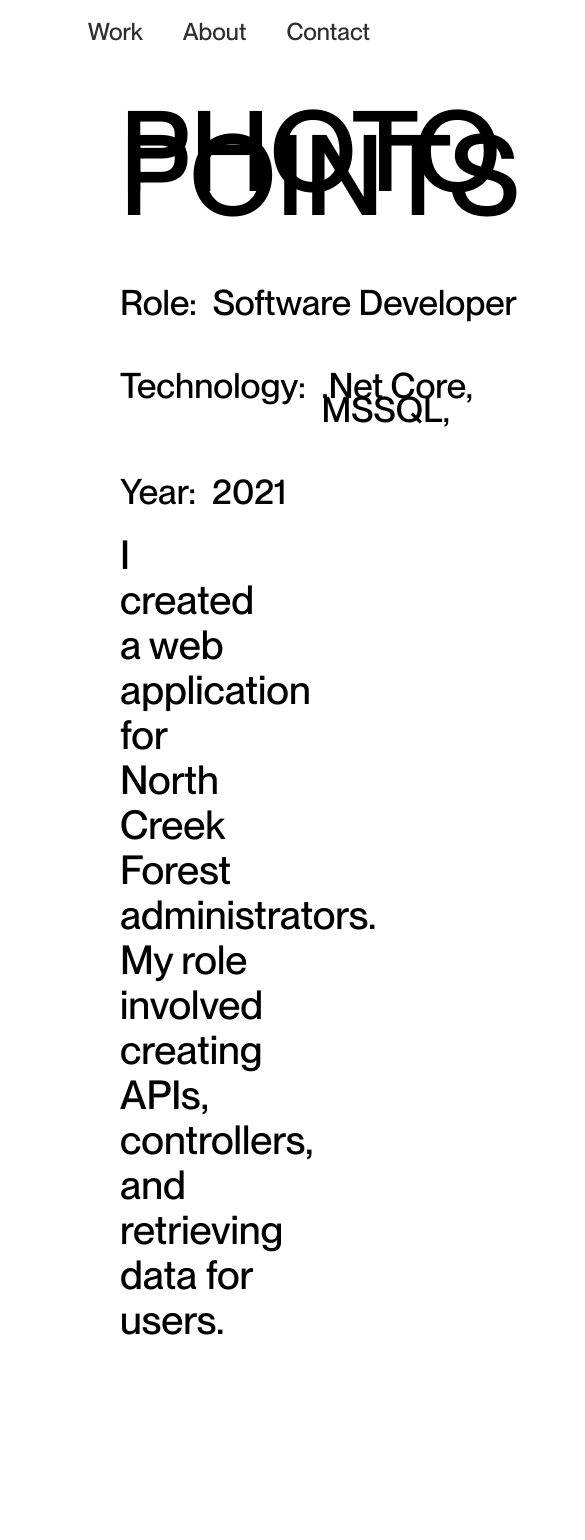
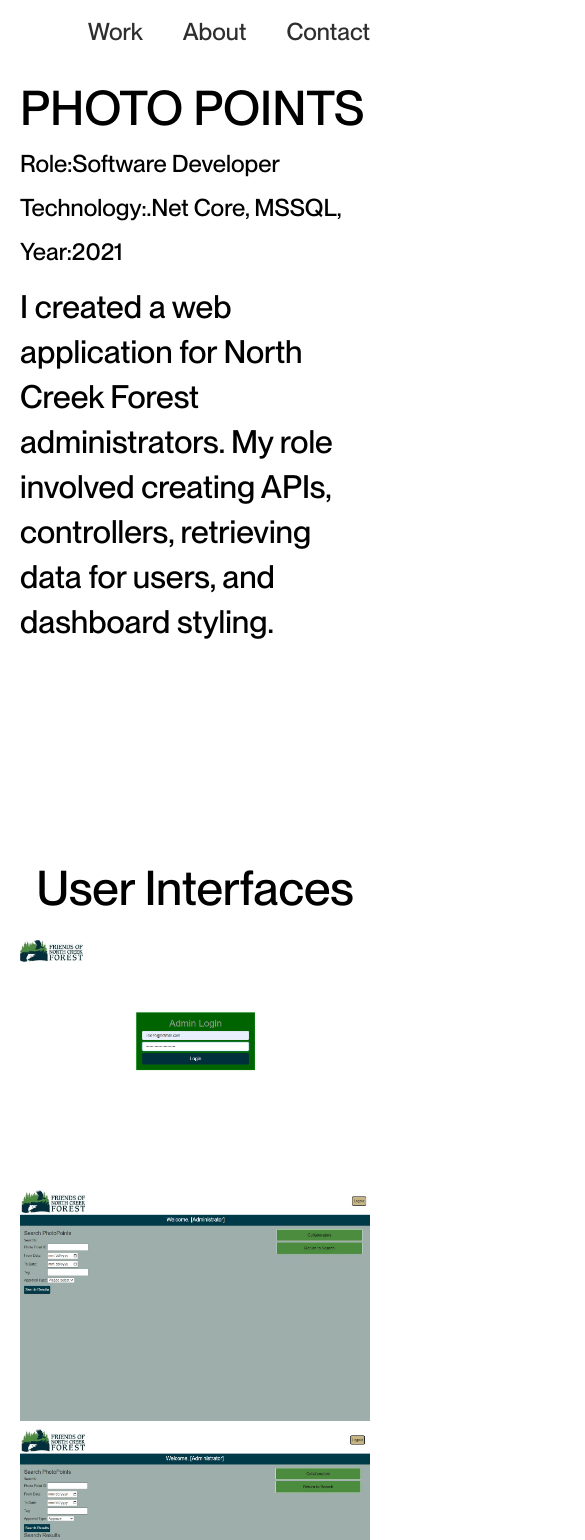
Before and after one commit to taerichard/port2, a React (Create React App) app: page /northcreek in a window 390 px wide. Shown: the top 1540 px of the page, 585 px wide, since content can reach past the window. Built offline with nearby package versions, Linux system fonts and the light colour scheme.

Commit message:
created responsive designs for project2 images, title, and body. Working on responsive designs for header

```diff
--- a/src/pages/NorthCreek.js
+++ b/src/pages/NorthCreek.js
@@ -48,7 +48,8 @@ const northCreek = () => {
       </div>
       <p className="nc-bio">
         I created a web application for North Creek Forest administrators. My
-        role involved creating APIs, controllers, and retrieving data for users.
+        role involved creating APIs, controllers, retrieving data for users, and
+        dashboard styling.
       </p>
       {/* <div className="nc-link-container">
         <a className="nc-link">Click here to view project</a>
@@ -57,7 +58,11 @@ const northCreek = () => {
         <h2 className="nc-title nc-title2">User Interfaces</h2>
         <div className="nc-images">
           {projectImages.map((image) => {
-            return <img src={image.imgSrc} />;
+            return (
+              <div className="nc-image">
+                <img src={image.imgSrc} />
+              </div>
+            );
           })}
         </div>
       </div>
--- a/src/pages/styles/konbiniStyles.css
+++ b/src/pages/styles/konbiniStyles.css
@@ -63,6 +63,7 @@
 }
 
 .konbini-title2 {
+  text-align: center;
   text-transform: none;
   min-width: 883px;
 }
@@ -71,13 +72,15 @@
   width: 70%;
   height: 80%;
   margin-bottom: 25rem;
+  margin-left: auto;
+  margin-right: auto;
 }
 
 .konbini-image img {
   height: 100%;
   width: 100%;
 }
-@media only screen and (max-width: 768px) {
+@media only screen and (max-width: 978px) {
   .konbini-container {
     margin: 0 20px 0 20px;
     /* display: flex;
@@ -85,9 +88,25 @@
   }
 
   .konbini-title {
-    font-size: 5rem;
+    font-size: 3rem;
     /* font-weight: 500;
     text-transform: uppercase; */
+  }
+
+  .konbini-title2 {
+    font-size: 3rem;
+    text-align: center;
+    text-transform: none;
+    min-width: 883px;
+    text-align: left;
+  }
+
+  .konbini-image {
+    width: 70%;
+    height: 80%;
+    margin-bottom: 25rem;
+    margin-left: 0;
+    margin-right: 0;
   }
 
   .konbini-info {
@@ -100,8 +119,14 @@
     margin: 0;
     margin-bottom: 20px;
     /* padding: 20px; */
+    font-size: 1.5rem;
   }
 
-  .konbini-prototype h2 {
+  .konbini-bio {
+    font-size: 2rem;
+  }
+
+  .konbini-link {
+    font-size: 2rem;
   }
 }
--- a/src/pages/styles/northCreekStyles.css
+++ b/src/pages/styles/northCreekStyles.css
@@ -13,7 +13,7 @@
 .nc-info {
   display: flex;
   justify-content: space-between;
-  min-width: 1119px;
+  /* min-width: 1119px; */
 }
 
 .margin-right {
@@ -21,7 +21,7 @@
 }
 
 .nc-info h2 {
-  font-size: 2.2rem;
+  font-size: 1.7rem;
   font-weight: 500;
 }
 .nc-role,
@@ -32,7 +32,7 @@
 }
 
 .nc-bio {
-  font-size: 2.5rem;
+  font-size: 2.2rem;
   line-height: 45px;
 }
 .nc-link-container {
@@ -62,26 +62,72 @@
 }
 
 .nc-title2 {
+  text-align: center;
   text-transform: none;
-  min-width: 883px;
+  /* min-width: 883px; */
+}
+.nc-images {
+  display: flex;
+  flex-wrap: wrap;
+  column-gap: 20px;
+  justify-content: center;
 }
 
-/* .nc-image {
-  width: 70%;
-  height: 80%;
-  margin-bottom: 25rem;
-} */
+.nc-image {
+  /* border: 2px solid red; */
 
-/* .nc-image img {
+  height: 100%;
+  flex-basis: 45%;
+}
+
+.nc-image img {
   height: 100%;
   width: 100%;
-} */
-@media only screen and (max-width: 768px) {
+  object-fit: cover;
+}
+
+.nc-prototype {
+}
+
+@media only screen and (max-width: 1112px) {
+  .nc-container {
+    margin: 0 20px 0 20px;
+  }
+  .nc-title {
+    font-size: 3rem;
+  }
+
   .nc-info {
-    flex-wrap: wrap;
-    min-width: 470px;
+    /* flex-wrap: wrap; */
+    /* min-width: 470px; */
+    flex-direction: column;
+  }
+
+  .nc-info h2 {
+    margin: 0;
+    margin-bottom: 20px;
+    /* padding: 20px; */
+    font-size: 1.5rem;
+  }
+
+  .nc-bio {
+    font-size: 2rem;
   }
 
   .nc-prototype h2 {
   }
+
+  .nc-images {
+    flex-wrap: wrap;
+    column-gap: 20px;
+    justify-content: center;
+  }
+
+  .nc-image {
+    flex-basis: 100%;
+  }
+
+  .nc-title2 {
+    font-size: 3rem;
+  }
 }
```
